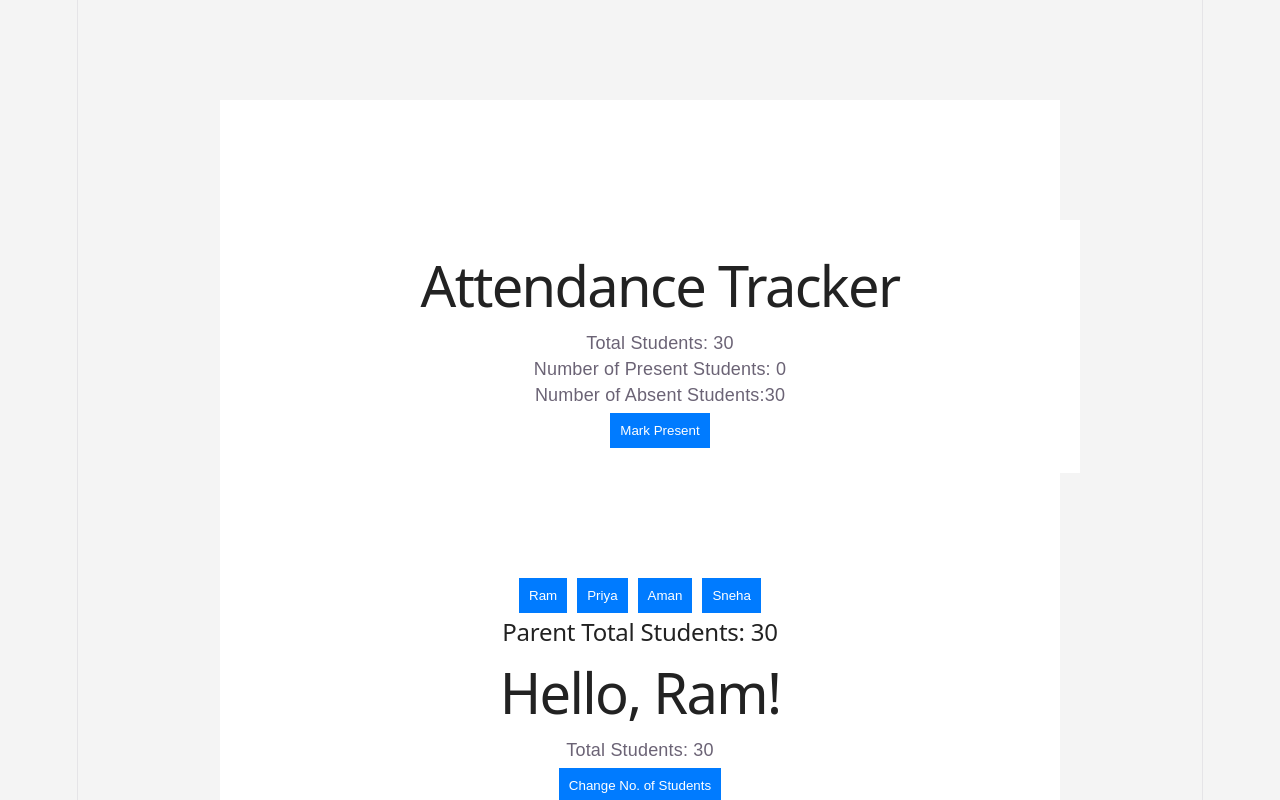
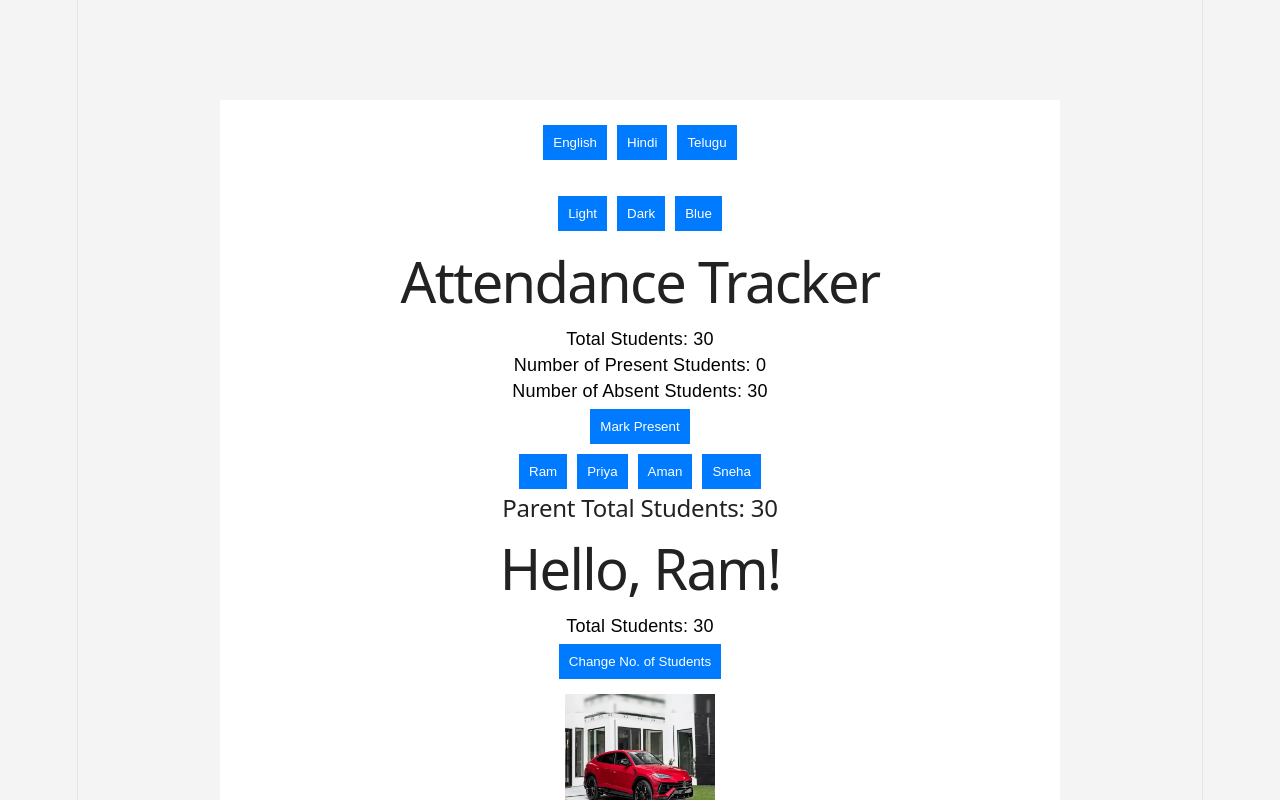
Before and after one commit to TharunReddy0309/FDFED_REACT, a React (Vite) app in the folder attendance/: page / in a window 1280 px wide. Shown: the top 800 px of the page. Built offline with nearby package versions, Linux system fonts and the light colour scheme.

Commit message:
UseConext Task

```diff
--- a/attendance/package.json
+++ b/attendance/package.json
@@ -10,6 +10,7 @@
     "preview": "vite preview"
   },
   "dependencies": {
+    "context": "^4.0.17",
     "react": "^19.2.8",
     "react-dom": "^19.2.8"
   },
--- a/attendance/src/App.tsx
+++ b/attendance/src/App.tsx
@@ -1,28 +1,71 @@
-import { useState } from "react";
+import { useState, createContext, useContext } from "react";
 import "./App.css";
 import profilePhoto from "./assets/hero.png";
 import ram from "./assets/ram.png";
 import sneha from "./assets/sneha.png";
 
 const profiles = [
-    { name: "Ram", age: 21, photo: ram , num: 10 },
-    { name: "Priya", age: 22, photo: profilePhoto , num :20 },
-    { name: "Aman", age: 20, photo: profilePhoto, num :30 },
-    { name: "Sneha", age: 23, photo: sneha , num :40 },
+    { name: "Ram", age: 21, photo: ram, num: 40 },
+    { name: "Priya", age: 22, photo: profilePhoto, num: 50 },
+    { name: "Aman", age: 20, photo: profilePhoto, num: 30 },
+    { name: "Sneha", age: 23, photo: sneha, num: 12 },
 ];
 
+const LanguageContext = createContext("English");
+const ThemeContext = createContext("light");
+
 function App() {
+    const [selectedProfile, setSelectedProfile] = useState(profiles[0]);
+    const [totalStudents, setTotalStudents] = useState(30);
+    const [language, setLanguage] = useState("English");
+    const [theme, setTheme] = useState("light");
 
-    const [selectedProfile, setSelectedProfile] = useState(profiles[0]);
-
-    const [totalStudents, setTotalStudents] = useState(30);
-
-    function changeTotal({x}: {x: number}) {
-        setTotalStudents(totalStudents + x);
+    function changeTotal({ x }: { x: number }) {
+        setTotalStudents(x);
     }
 
     return (
-        <div className="container">
+        <LanguageContext.Provider value={language}>
+            <ThemeContext.Provider value={theme}>
+                <div
+                    className="container"
+                    style={{
+                        background:
+                            theme === "dark"
+                                ? "black"
+                                : theme === "blue"
+                                ? "lightblue"
+                                : "white",
+                        color: theme === "dark" ? "white" : "black",
+                        minHeight: "100vh"
+                    }}
+                >
+                    <button onClick={() => setLanguage("English")}>
+                        English
+                    </button>
+
+                    <button onClick={() => setLanguage("Hindi")}>
+                        Hindi
+                    </button>
+
+                    <button onClick={() => setLanguage("Telugu")}>
+                        Telugu
+                    </button>
+
+                    <br />
+                    <br />
+
+                    <button onClick={() => setTheme("light")}>
+                        Light
+                    </button>
+
+                    <button onClick={() => setTheme("dark")}>
+                        Dark
+                    </button>
+
+                    <button onClick={() => setTheme("blue")}>
+                        Blue
+                    </button>
 
                     <Attendance totalStudents={totalStudents} />
 
@@ -49,71 +92,108 @@ function App() {
                         age={selectedProfile.age}
                         photo={selectedProfile.photo}
                     />
+                </div>
+            </ThemeContext.Provider>
+        </LanguageContext.Provider>
+    );
+}
 
+function Attendance(props: any) {
+    const [presentStudents, setPresentStudents] = useState(0);
+    const language = useContext(LanguageContext);
+
+    function markPresent() {
+        if (presentStudents < props.totalStudents) {
+            setPresentStudents(presentStudents + 1);
+        }
+    }
+
+    return (
+        <div>
+            <h1>
+                {language === "English"
+                    ? "Attendance Tracker"
+                    : language === "Hindi"
+                    ? "उपस्थिति ट्रैकर"
+                    : "హాజరు ట్రాకర్"}
+            </h1>
+
+            <p>
+                {language === "English"
+                    ? "Total Students"
+                    : language === "Hindi"
+                    ? "कुल छात्र"
+                    : "మొత్తం విద్యార్థులు"}
+                : {props.totalStudents}
+            </p>
+
+            <p>
+                {language === "English"
+                    ? "Number of Present Students"
+                    : language === "Hindi"
+                    ? "उपस्थित छात्रों की संख्या"
+                    : "హాజరైన విద్యార్థుల సంఖ్య"}
+                : {presentStudents}
+            </p>
+
+            <p>
+                {language === "English"
+                    ? "Number of Absent Students"
+                    : language === "Hindi"
+                    ? "अनुपस्थित छात्रों की संख्या"
+                    : "గైర్హాజరైన విద్యార్థుల సంఖ్య"}
+                : {props.totalStudents - presentStudents}
+            </p>
+
+            <button onClick={markPresent}>
+                {language === "English"
+                    ? "Mark Present"
+                    : language === "Hindi"
+                    ? "उपस्थित चिह्नित करें"
+                    : "హాజరుగా గుర్తించండి"}
+            </button>
         </div>
     );
 }
 
-
-function Attendance(props: any) {
-
-    const [presentStudents, setPresentStudents] = useState(0);
-
-    const var1 = `Hello ${presentStudents}`;
-
-    function markPresent() {
-        if (presentStudents < props.totalStudents)
-            setPresentStudents(presentStudents + 1);
-
-        console.log(var1);
-    }
+function Greeting(props: any) {
+    const language = useContext(LanguageContext);
 
     return (
-        <div className="container">
-
-            <h1>Attendance Tracker</h1>
-
-            <p>Total Students: {props.totalStudents}</p>
+        <div>
+            <h1>
+                {language === "English"
+                    ? `Hello, ${props.name}!`
+                    : language === "Hindi"
+                    ? `नमस्ते, ${props.name}!`
+                    : `హలో, ${props.name}!`}
+            </h1>
 
             <p>
-                Number of Present Students: {presentStudents}
+                {language === "English"
+                    ? "Total Students"
+                    : language === "Hindi"
+                    ? "कुल छात्र"
+                    : "మొత్తం విద్యార్థులు"}
+                : {props.totalStudents}
             </p>
 
-            <p>
-                Number of Absent Students:
-                {props.totalStudents - presentStudents}
-            </p>
-
-            <button onClick={markPresent}>
-                Mark Present
+            <button
+                onClick={() => props.changeTotal({ x: props.num })}
+            >
+                {language === "English"
+                    ? "Change No. of Students"
+                    : language === "Hindi"
+                    ? "छात्रों की संख्या बदलें"
+                    : "విద్యార్థుల సంఖ్యను మార్చండి"}
             </button>
-
         </div>
     );
 }
 
-
-function Greeting(props: any) {
-
+function Profile(props: any) {
     return (
         <div>
-
-            <h1>Hello, {props.name}!</h1>
-            <p>Total Students: {props.totalStudents}</p>
-            <button onClick={() => props.changeTotal({ x: props.num })}>
-                Change No. of Students
-            </button>
-
-        </div>
-    );
-}
-
-
-function Profile(props: any) {
-
-    return (
-        <div>
-
             <img
                 src={props.photo}
                 alt={props.name}
@@ -123,7 +203,6 @@ function Profile(props: any) {
             <h1>{props.name}</h1>
 
             <p>Age: {props.age}</p>
-
         </div>
     );
 }
```
Also changed, not shown: 1 other file (tests, documents, lock files or other folders). Lines whose indentation alone changed are shown as unchanged.
